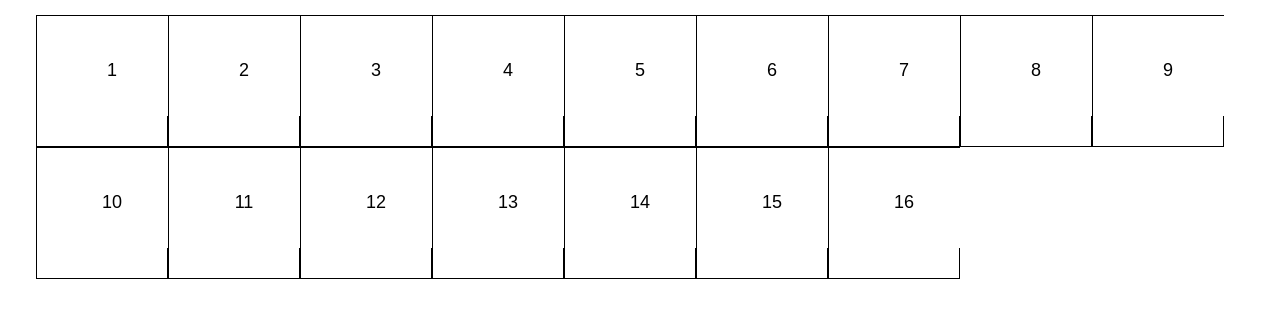
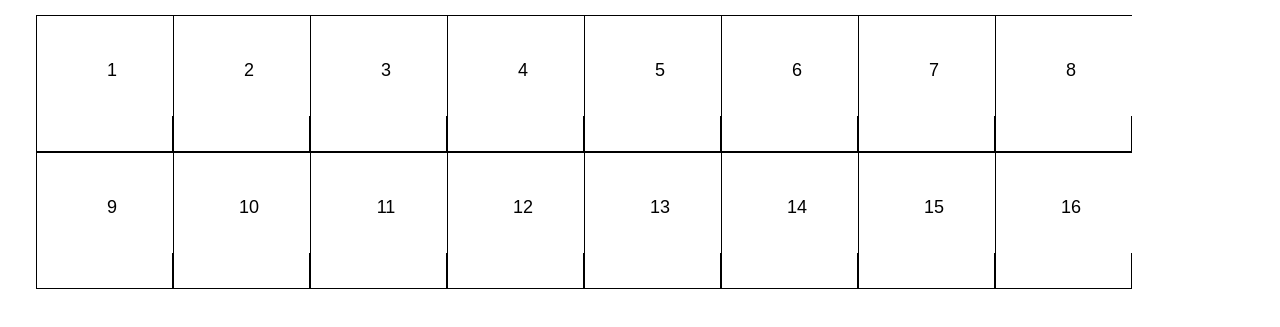
Before and after one commit to marinezo/raash, a plain HTML site: page index.html in a window 1280 px wide. Shown: the part 83-410 px from the top of the page. Drawn offline with Linux system fonts and the light colour scheme.

Commit message:
Update style.css

```diff
--- a/style.css
+++ b/style.css
@@ -103,8 +103,8 @@ body {
   border: solid;
   border-color: black;
   border-width: 1px;
-  width: 130px;
-  height: 130px;
+  width: 135px;
+  height: 135px;
   background:  white;
   position: inherit;
   text-align: center;
```
